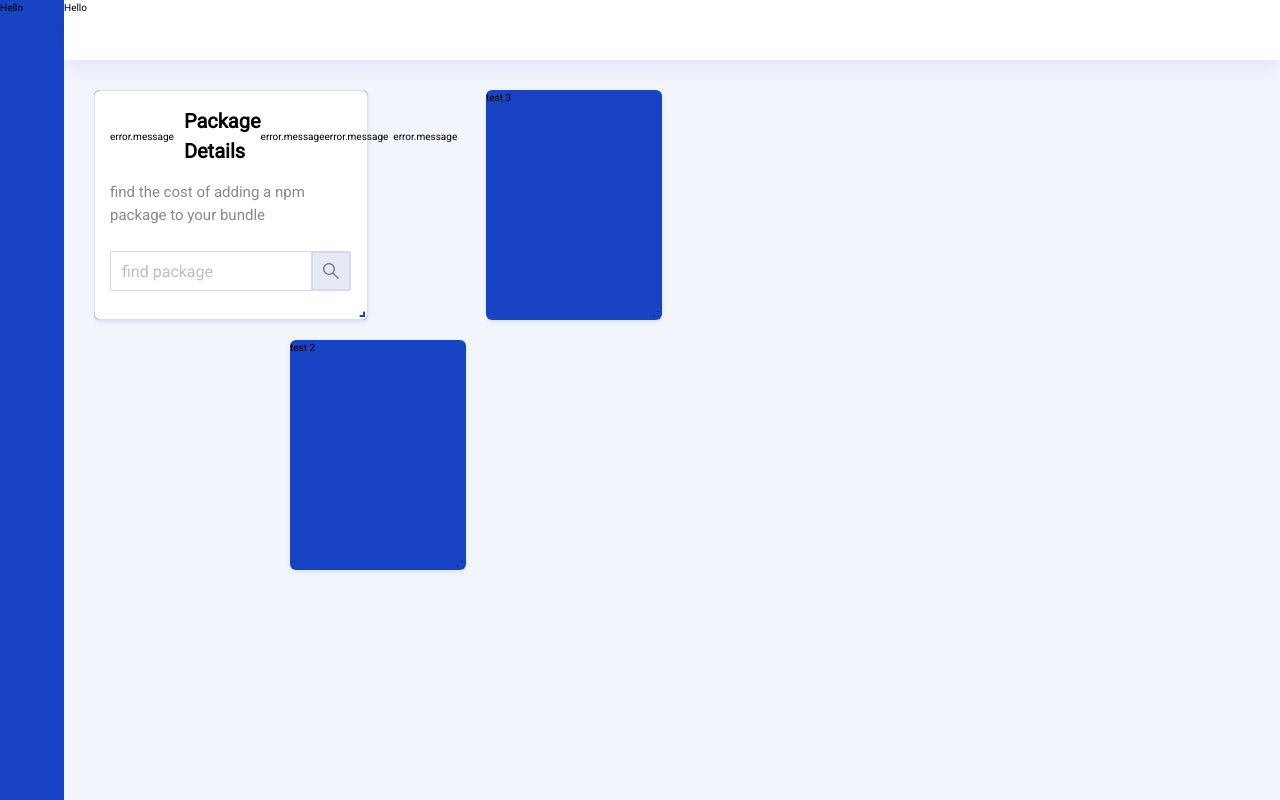
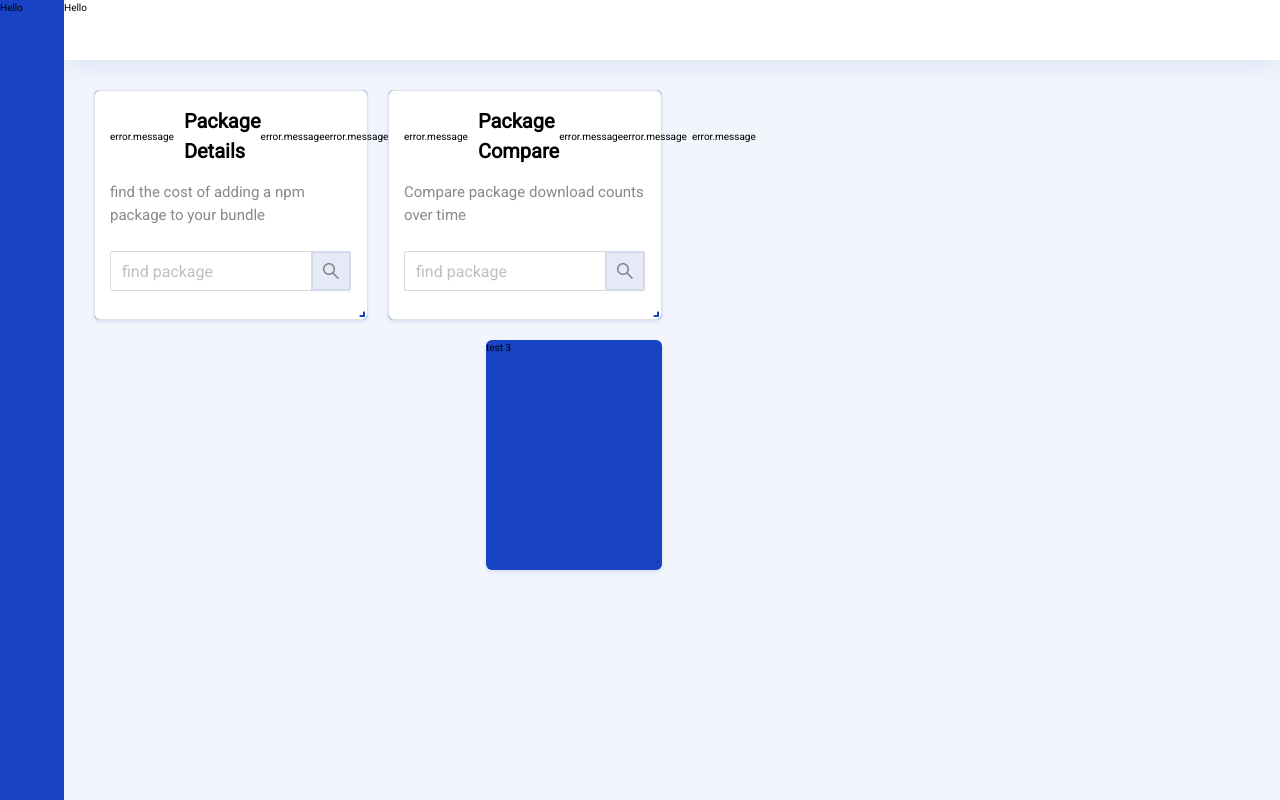
Before and after one commit to sauravgupta2800/frontendtoolkit-frontend, a React (Create React App) app: page / in a window 1280 px wide. Built offline with nearby package versions, Linux system fonts and the light colour scheme.

Commit message:
PackageCompareCard component created

```diff
--- a/src/Components/UI/DraggableGrid/config.js
+++ b/src/Components/UI/DraggableGrid/config.js
@@ -1,11 +1,12 @@
 import { Test2, Test3 } from "./Test1";
 import PackageCard from "../../UI/PackageDetails/PackageCard";
 import PackageDrawerDetails from "../../UI/PackageDetails/PackageDrawerDetails";
+import PackageCompareCard from "../../UI/PackageCompare/PackageCompareCard";
 
 export const COMPONENTS = [
   {
     component: PackageCard,
-    key: "a",
+    key: "package_search",
     props: {
       key_name: "package_search",
       id: "npm",
@@ -16,9 +17,16 @@ export const COMPONENTS = [
     dataGrid: { x: 0, y: 0, w: 3, h: 5, minW: 3, minH: 4 },
   },
   {
-    component: Test2,
-    key: "b",
-    dataGrid: { x: 2, y: 0, w: 2, h: 5, minW: 1, minH: 5 },
+    component: PackageCompareCard,
+    key: "package_comapre",
+    props: {
+      key_name: "package_comapre",
+      id: "npm",
+      title: "Package Compare",
+      subTitle: "Compare package download counts over time",
+      detailComponent: PackageDrawerDetails,
+    },
+    dataGrid: { x: 3, y: 0, w: 3, h: 5, minW: 3, minH: 4 },
   },
   {
     component: Test3,
--- /dev/null
+++ b/src/Components/UI/PackageCompare/PackageCompareCard.js
@@ -0,0 +1,41 @@
+import React, { useState } from "react";
+
+import DragCard from "../Common/DragCard/DragCard";
+import PackageSearch from "../PackageDetails/PackageSearch";
+
+const PackageCompareCard = ({ ...rest }) => {
+  const [visibleDrawer, setVisible] = useState(false);
+  const [packageDetails, setPackageDetails] = useState({});
+
+  const onOptionSelect = (data) => {
+    console.log("onOptionSelect", data);
+    setPackageDetails({ package: data });
+    setVisible(true);
+  };
+
+  const drawerCloseHandler = () => {
+    setVisible(false);
+    setPackageDetails({});
+  };
+
+  const contentSlot = () => {
+    return (
+      <div className="w-100">
+        <PackageSearch clearOnSelect={true} onOptionSelect={onOptionSelect} />
+      </div>
+    );
+  };
+
+  return (
+    <DragCard
+      class="w-100 h-100"
+      visible={visibleDrawer}
+      onDrawerClose={drawerCloseHandler}
+      contentSlot={contentSlot()}
+      drawerExtraDetails={packageDetails}
+      {...rest}
+    />
+  );
+};
+
+export default PackageCompareCard;
```
